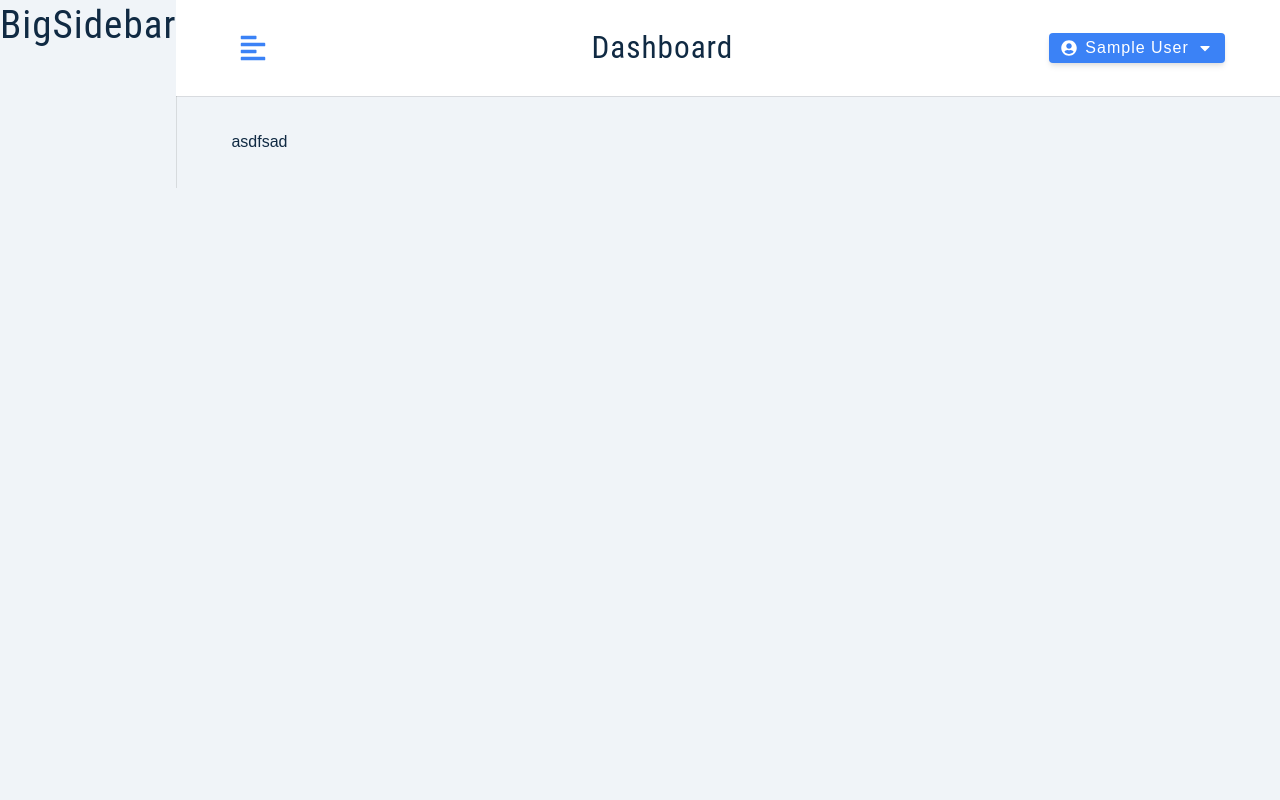
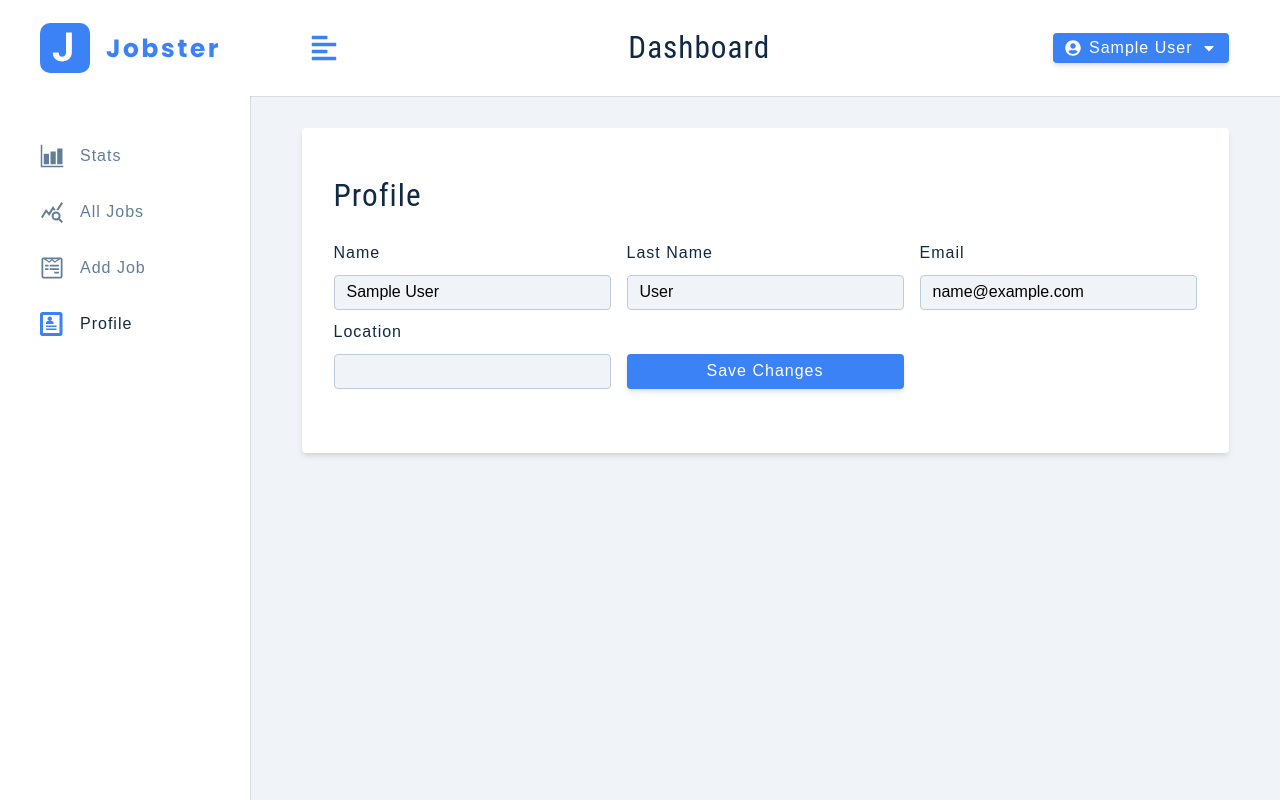
Before and after one commit to Viktorres19/react-jobster-pet, a React (Vite) app: page /profile in a window 1280 px wide. Built offline with nearby package versions, Linux system fonts and the light colour scheme; sample sign-in values are in the browser's storage.

Commit message:
came to 564. Profile Page - Setup

```diff
--- a/src/components/BigSidebar.jsx
+++ b/src/components/BigSidebar.jsx
@@ -1,9 +1,26 @@
+import NavLinks from './NavLinks'
+import Logo from '../components/Logo'
 import Wrapper from '../assets/wrappers/BigSidebar'
+import { useSelector } from 'react-redux'
 
 const BigSidebar = () => {
+    const { isSidebarOpen } = useSelector((store) => store.user)
     return (
         <Wrapper>
-            <h2>BigSidebar</h2>
+            <div
+                className={
+                isSidebarOpen
+                    ? 'sidebar-container '
+                    : 'sidebar-container show-sidebar'
+                }
+            >
+                <div className='content'>
+                    <header>
+                        <Logo />
+                    </header>
+                    <NavLinks />
+                </div>
+            </div>
         </Wrapper>
     )
 }
--- a/src/components/FormRow.jsx
+++ b/src/components/FormRow.jsx
@@ -2,7 +2,7 @@ const FormRow = ({type, name, value, handleChange, labelText}) => {
     return (
         <div className="form-row">
             <label htmlFor={name} className='form-label'>
-                {name}
+                {labelText || name}
             </label>
             <input
                 type={type}
--- a/src/components/NavLinks.jsx
+++ b/src/components/NavLinks.jsx
@@ -1,10 +1,31 @@
-const NavLinks = () => {
+import { NavLink } from 'react-router-dom';
+import links from '../utils/links';
+
+const NavLinks = ({ toggleSidebar }) => {
     return (
-        <div>
-            NavLinks
+        <div className="nav-links">
+            {links.map((link) => {
+                const { text, path, id, icon } = link;
 
+                return (
+                    <NavLink
+                        to={path}
+                        key={id}
+                        onClick={toggleSidebar}
+                        className={({ isActive }) => {
+                            return isActive ? 'nav-link active' : 'nav-link'
+                        }}
+
+
+                        end
+                    >
+                        <span className='icon'>{icon}</span>
+                        {text}
+                    </NavLink>
+                );
+            })}
         </div>
-    )
-}
+    );
+};
 
-export default NavLinks
+export default NavLinks;
--- a/src/components/SmallSidebar.jsx
+++ b/src/components/SmallSidebar.jsx
@@ -4,6 +4,8 @@ import { NavLink } from 'react-router-dom'
 import Logo from './Logo'
 import { useSelector, useDispatch } from 'react-redux'
 import { toggleSidebar } from '../features/user/userSlice'
+
+import NavLinks from './NavLinks'
 
 const SmallSidebar = () => {
     const {isSidebarOpen} = useSelector((store) => store.user)
@@ -25,9 +27,7 @@ const SmallSidebar = () => {
                     <header>
                         <Logo />
                     </header>
-                    <div className="nav-links">
-                        nav links
-                    </div>
+                    <NavLinks toggleSidebar={toggle} />
                 </div>
             </div>
         </Wrapper>
--- a/src/pages/dashboard/Profile.jsx
+++ b/src/pages/dashboard/Profile.jsx
@@ -1,9 +1,73 @@
+import { useState } from 'react'
+import { FormRow } from '../../components'
+import Wrapper from '../../assets/wrappers/DashboardFormPage'
+import { useDispatch, useSelector } from 'react-redux'
+import { toast } from 'react-toastify'
+
+
 const Profile = () => {
+    const { isLoading, user } = useSelector((store) => store.user);
+    const dispatch = useDispatch();
+
+    const [userData,setUserData] = useState({
+        name:user?.name ||'',
+        email:user?.email ||'',
+        lastName:user?.lastName ||'',
+        location:user?.location ||''
+    })
+
+    const handleSubmit = (e) => {
+        e.preventDefault();
+        const { name, email, lastName, location } = userData;
+
+        if (!name || !email || !lastName || !location) {
+            toast.error('Please Fill Out All Fields');
+            return;
+        }
+    };
+    const handleChange = (e) =>{
+        const name = e.target.name
+        const value = e.target.value
+        setUserData({...userData,[name]:value})
+}
     return (
-        <div>
-            Profile
-        </div>
+        <Wrapper>
+            <form className='form' onSubmit={handleSubmit}>
+                <h3>profile</h3>
+
+                <div className='form-center'>
+                    <FormRow
+                        type='text'
+                        name='name'
+                        value={userData.name}
+                        handleChange={handleChange}
+                    />
+                    <FormRow
+                        type='text'
+                        labelText='last name'
+                        name='lastName'
+                        value={userData.lastName}
+                        handleChange={handleChange}
+                    />
+                    <FormRow
+                        type='email'
+                        name='email'
+                        value={userData.email}
+                        handleChange={handleChange}
+                    />
+                    <FormRow
+                        type='text'
+                        name='location'
+                        value={userData.location}
+                        handleChange={handleChange}
+                    />
+                    <button className='btn btn-block' type='submit' disabled={isLoading}>
+                        {isLoading ? 'Please Wait...' : 'save changes'}
+                    </button>
+                </div>
+            </form>
+        </Wrapper>
     );
 };
 
-export default Profile
+export default Profile;
--- a/src/pages/dashboard/SharedLayout.jsx
+++ b/src/pages/dashboard/SharedLayout.jsx
@@ -10,7 +10,7 @@ const SharedLayout = () => {
             <div>
                 <Navbar />
                 <div className="dashboard-page">
-                    asdfsad
+                    <Outlet />
                 </div>
             </div>
         </main>
```
Also changed, not shown: src/utils/links.jsx (renamed from src/utils/links.js).
